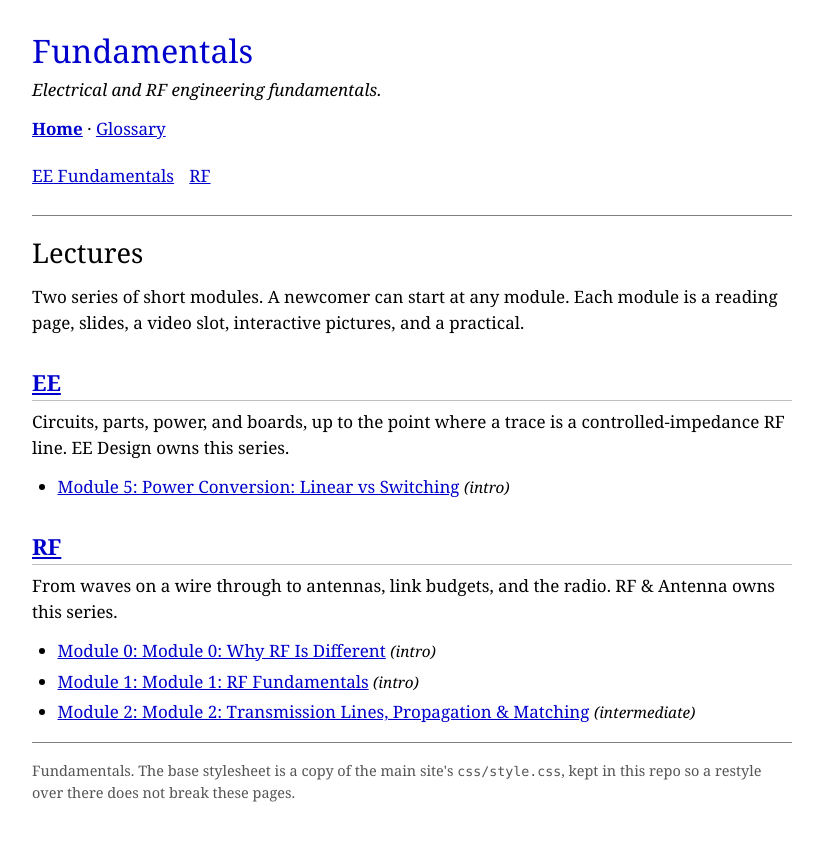
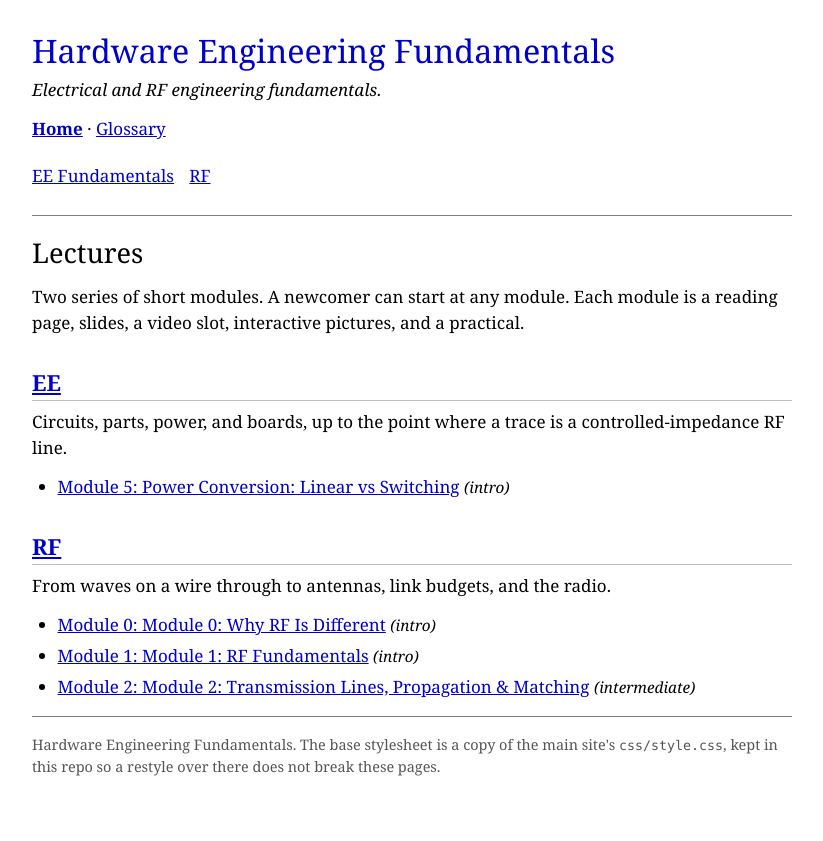
Before and after one commit to ty-tkachenko/lectures, a Jekyll site: the page built from index.md, in a window 1280 px wide. Shown: the top 841 px of the page, without its empty margins (228-1051 px from the left). Built offline with Jekyll 4.4.1, drawn with Linux system fonts in a browser that asks for light colours.

Commit message:
Name the site Hardware Engineering Fundamentals.
Drop series-ownership lines from the home page and the RF index. Owner notes stay in CLAUDE.md, which the build excludes.

Co-authored-by: Tymur Tkachenko <ty-tkachenko@users.noreply.github.com>

```diff
--- a/_config.yml
+++ b/_config.yml
@@ -1,4 +1,4 @@
-title: Fundamentals
+title: Hardware Engineering Fundamentals
 # Primer is the GitHub Pages default. This site uses the copied stylesheet.
 theme: null
 description: Electrical and RF engineering fundamentals.
--- a/index.md
+++ b/index.md
@@ -10,12 +10,12 @@ Two series of short modules. A newcomer can start at any module. Each module is
 
 ## [EE]({{ '/ee/' | relative_url }})
 
-Circuits, parts, power, and boards, up to the point where a trace is a controlled-impedance RF line. EE Design owns this series.
+Circuits, parts, power, and boards, up to the point where a trace is a controlled-impedance RF line.
 
 {% include module-list.html series="ee" %}
 
 ## [RF]({{ '/rf/' | relative_url }})
 
-From waves on a wire through to antennas, link budgets, and the radio. RF &amp; Antenna owns this series.
+From waves on a wire through to antennas, link budgets, and the radio.
 
 {% include module-list.html series="rf" %}
```
Also changed, not shown: CLAUDE.md (+1 -1 lines), rf/index.md (+1 -1 lines), README.md.
